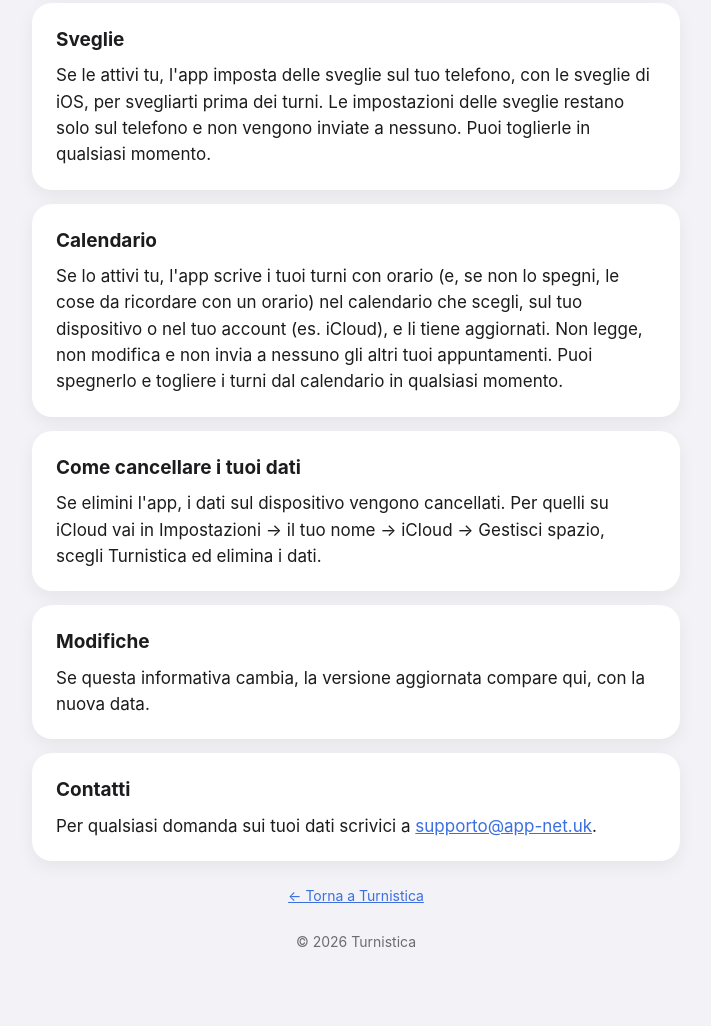
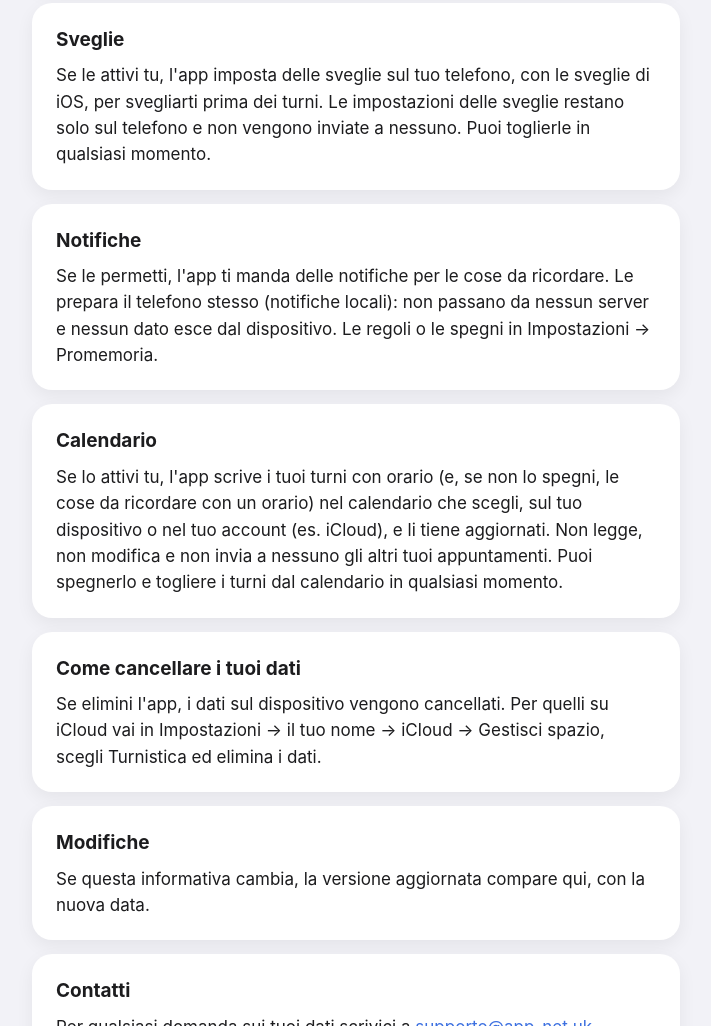
Before and after one commit to luca367/turnistica, a plain HTML site: page privacy.html in a window 1280 px wide. Shown: the part 1126-2152 px from the top of the page, without its empty margins (284-995 px from the left). Before the commit the page ends 2119 px from the top, so only its background shows below. Drawn offline with Linux system fonts and the light colour scheme.

Commit message:
Add notifications section to privacy policy

```diff
--- a/privacy.html
+++ b/privacy.html
@@ -59,6 +59,10 @@
 <p>Se le attivi tu, l&#x27;app imposta delle sveglie sul tuo telefono, con le sveglie di iOS, per svegliarti prima dei turni. Le impostazioni delle sveglie restano solo sul telefono e non vengono inviate a nessuno. Puoi toglierle in qualsiasi momento.</p>
 </div>
 <div class="scheda">
+<h2>Notifiche</h2>
+<p>Se le permetti, l&#x27;app ti manda delle notifiche per le cose da ricordare. Le prepara il telefono stesso (notifiche locali): non passano da nessun server e nessun dato esce dal dispositivo. Le regoli o le spegni in Impostazioni → Promemoria.</p>
+</div>
+<div class="scheda">
 <h2>Calendario</h2>
 <p>Se lo attivi tu, l&#x27;app scrive i tuoi turni con orario (e, se non lo spegni, le cose da ricordare con un orario) nel calendario che scegli, sul tuo dispositivo o nel tuo account (es. iCloud), e li tiene aggiornati. Non legge, non modifica e non invia a nessuno gli altri tuoi appuntamenti. Puoi spegnerlo e togliere i turni dal calendario in qualsiasi momento.</p>
 </div>
```
